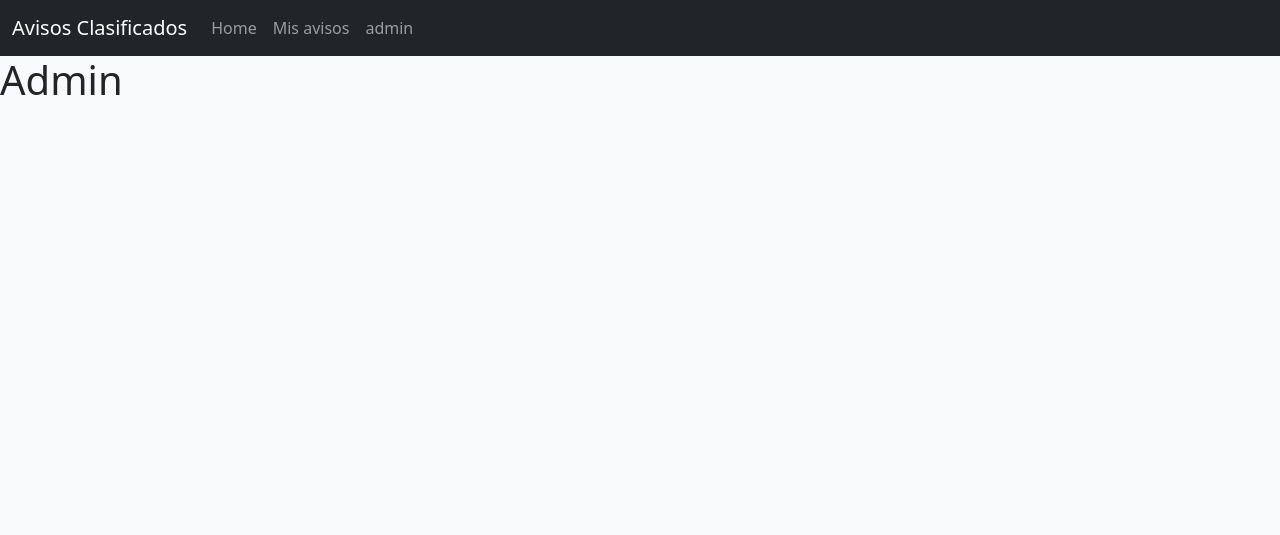
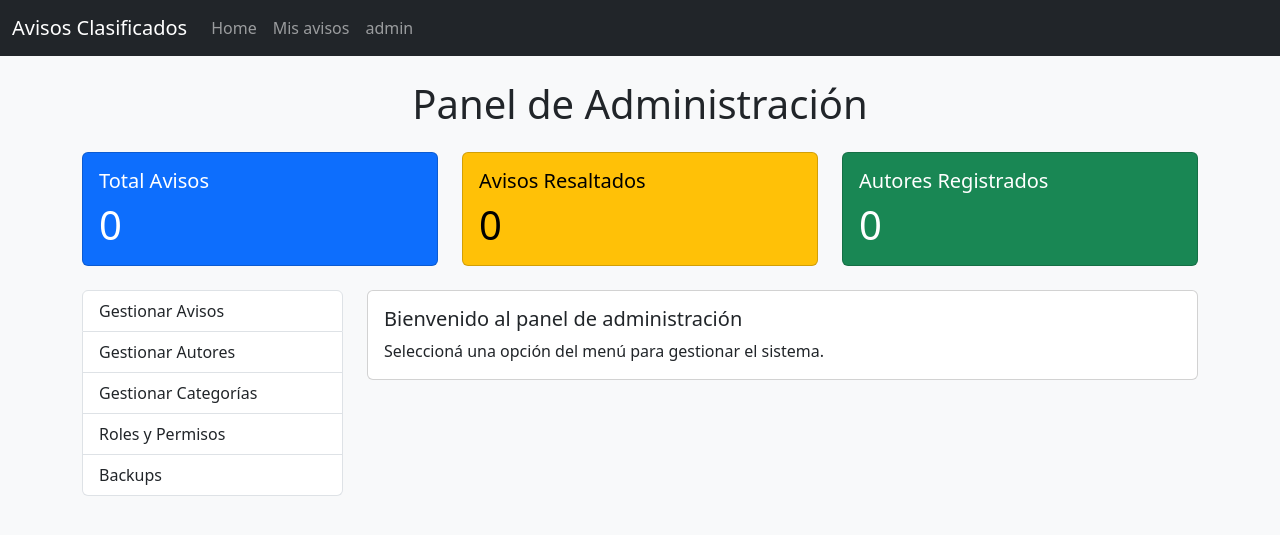
Before and after one commit to fede2324/AvisosClasificados, a PHP site: page /admin.php in a window 1280 px wide. Shown: the top 535 px of the page. Run offline with PHP 8.4, Linux system fonts and the light colour scheme; data that the repository does not hold is empty.

Commit message:
Enhance admin panel with statistics and menu

```diff
--- a/html/admin.php
+++ b/html/admin.php
@@ -1,9 +1,93 @@
 <?php
+use function database\conn;
 // Panel de administrador
 require __DIR__ . '/includes/header.php';
+require __DIR__ . '/../src/db.php';
+
+try {
+    $conexion = conn('admin');
+
+    // Estadísticas rápidas
+    $totalAvisos = $conexion->query('SELECT COUNT(*) as total FROM aviso')->fetch_assoc()['total'];
+    $avisosResaltados = $conexion->query('SELECT COUNT(*) as total FROM aviso WHERE resaltado = 1')->fetch_assoc()['total'];
+    $totalAutores = $conexion->query('SELECT COUNT(*) as total FROM usuario')->fetch_assoc()['total'];
+
+} catch (mysqli_sql_exception $e) {
+    http_response_code(500);
+    error_log($e->getMessage());
+    echo $e->getMessage();
+    exit('Error al cargar datos del admin.');
+}
 ?>
-        <h1>Admin</h1>
-        </main>
 
+<div class="container py-4">
+    <h1 class="mb-4 text-center">Panel de Administración</h1>
+
+    <!-- Estadísticas -->
+    <div class="row mb-4">
+        <div class="col-md-4">
+            <div class="card text-bg-primary">
+                <div class="card-body">
+                    <h5 class="card-title">Total Avisos</h5>
+                    <p class="card-text display-6"><?= $totalAvisos ?></p>
+                </div>
+            </div>
+        </div>
+        <div class="col-md-4">
+            <div class="card text-bg-warning">
+                <div class="card-body">
+                    <h5 class="card-title">Avisos Resaltados</h5>
+                    <p class="card-text display-6"><?= $avisosResaltados ?></p>
+                </div>
+            </div>
+        </div>
+        <div class="col-md-4">
+            <div class="card text-bg-success">
+                <div class="card-body">
+                    <h5 class="card-title">Autores Registrados</h5>
+                    <p class="card-text display-6"><?= $totalAutores ?></p>
+                </div>
+            </div>
+        </div>
+    </div>
+
+    <!-- Menú de gestión -->
+    <div class="row">
+        <div class="col-md-3">
+            <div class="list-group">
+                <a href="admin_avisos.php" class="list-group-item list-group-item-action">
+                     Gestionar Avisos
+                </a>
+                <a href="admin_autores.php" class="list-group-item list-group-item-action">
+                     Gestionar Autores
+                </a>
+                <a href="admin_categorias.php" class="list-group-item list-group-item-action">
+                     Gestionar Categorías
+                </a>
+                <a href="admin_roles.php" class="list-group-item list-group-item-action">
+                     Roles y Permisos
+                </a>
+                <a href="admin_backups.php" class="list-group-item list-group-item-action">
+                     Backups
+                </a>
+
+            </div>
+        </div>
+
+        <div class="col-md-9">
+            <div class="card">
+                <div class="card-body">
+                    <h5 class="card-title">Bienvenido al panel de administración</h5>
+                    <p class="card-text">
+                        Seleccioná una opción del menú para gestionar el sistema.
+                    </p>
+                </div>
+            </div>
+        </div>
+
+    </div>
+</div>
+
+<?php require __DIR__ . '/includes/footer.php'; ?>
     </body>
 </html>
```
